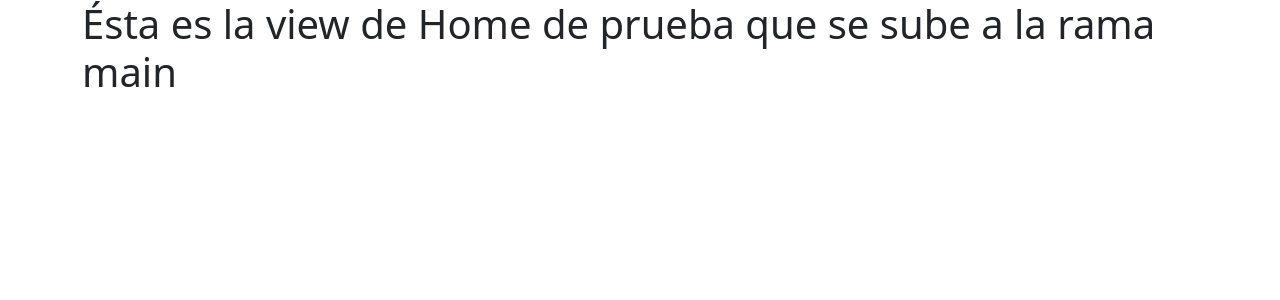
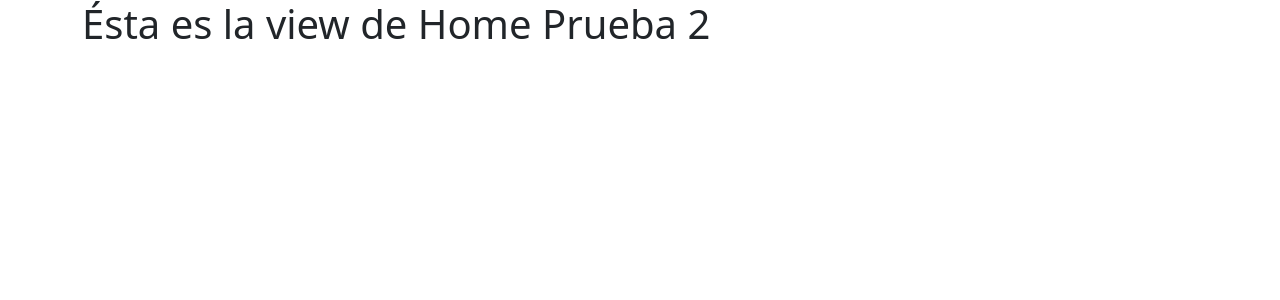
Before and after one commit to CristianSombra/NursingDepartment, a React (Create React App) app in the folder client/: page /Home in a window 1280 px wide. Shown: the top 300 px of the page. Built offline with nearby package versions, Linux system fonts and the light colour scheme.

Commit message:
Actualización prueba

```diff
--- a/client/src/Views/Home/Home.jsx
+++ b/client/src/Views/Home/Home.jsx
@@ -2,7 +2,7 @@
 
 const  Home = () => {
     return (
-        <h1>Ésta es la view de Home de prueba que se sube a la rama main</h1>
+        <h1>Ésta es la view de Home Prueba 2</h1>
     )
 }
 
```
